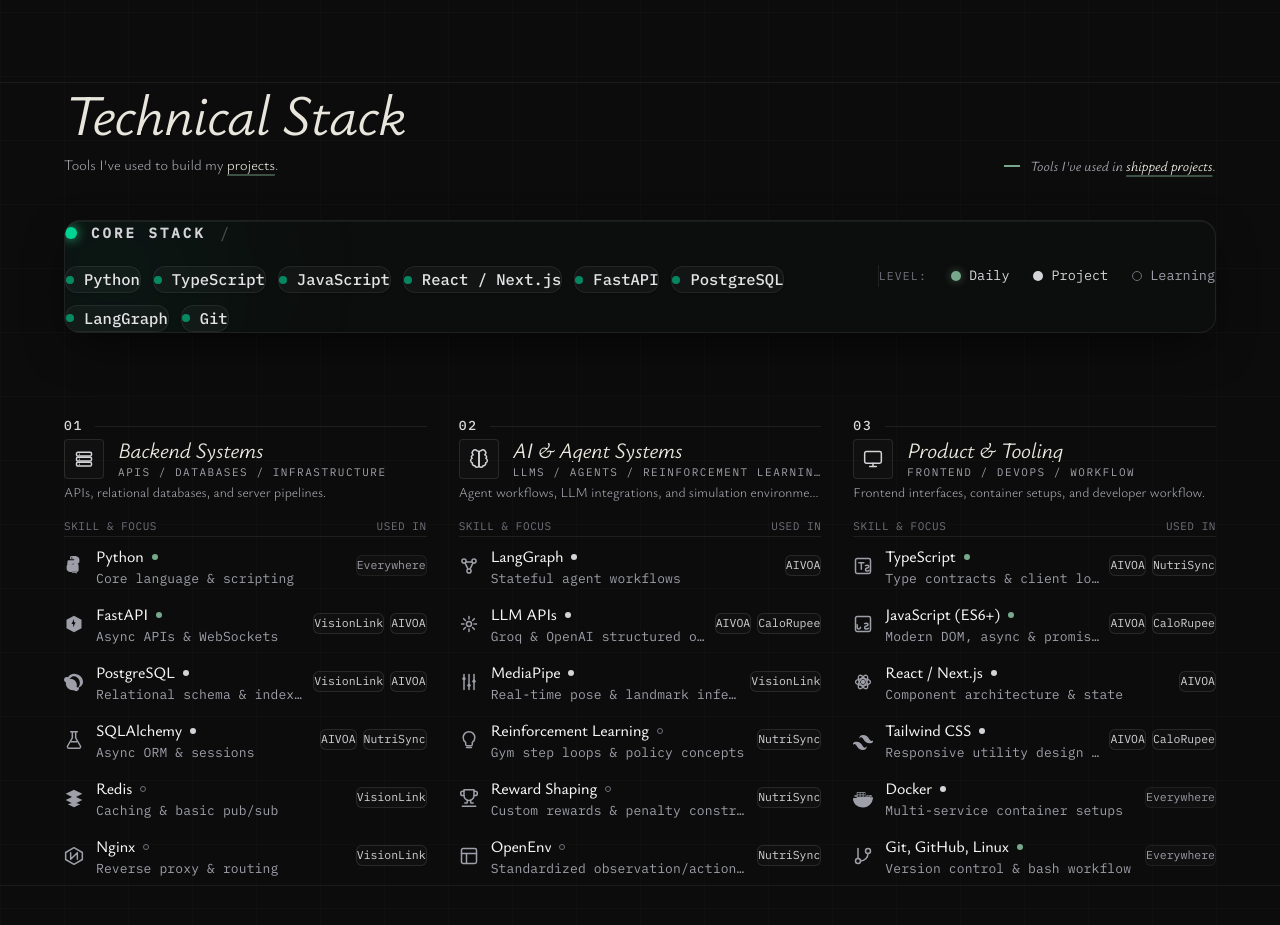
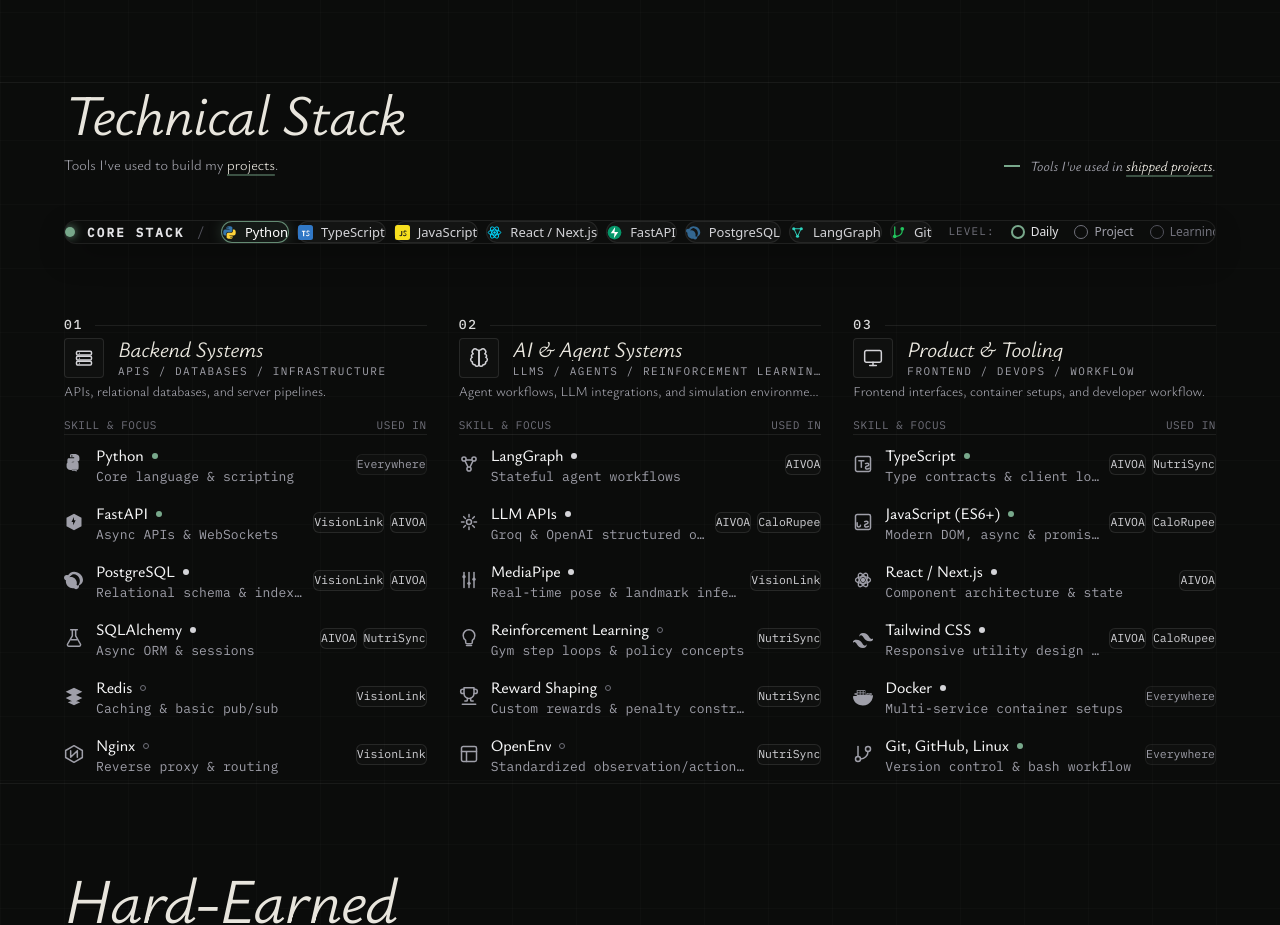
Before and after one commit to sameerpandey17/portfolio-dev-, a Next.js app: page / in a window 1280 px wide. Shown: the part 4660-5585 px from the top of the page. Built offline with nearby package versions, Linux system fonts and the light colour scheme.

Commit message:
feat: redesign Core Stack bar to match reference capsule shape and size with brand icon pills

```diff
--- a/src/components/Stack.tsx
+++ b/src/components/Stack.tsx
@@ -1,6 +1,6 @@
 "use client";
 
-import React, { useEffect, useRef } from "react";
+import React, { useEffect, useRef, useState } from "react";
 import gsap from "gsap";
 import ScrollTrigger from "gsap/ScrollTrigger";
 import {
@@ -12,6 +12,91 @@
 } from "@/data/content";
 
 gsap.registerPlugin(ScrollTrigger);
+
+/* ─── Core Stack Pills with Authentic Brand Logos ──────────────────────────── */
+const CORE_PILL_LIST = [
+  {
+    name: "Python",
+    icon: (
+      <svg width="15" height="15" viewBox="0 0 24 24" fill="none" className="flex-shrink-0" aria-hidden="true">
+        <path d="M11.91 2C6.88 2 7.2 4.18 7.2 4.18L7.22 6.45H12.1V7.17H5.25C5.25 7.17 2 6.8 2 11.83C2 16.86 4.84 16.63 4.84 16.63H6.53V14.24C6.53 11.45 8.94 11.45 8.94 11.45H13.81C16.32 11.45 16.6 9.17 16.6 9.17V4.37C16.6 4.37 16.92 2 11.91 2ZM9.47 3.48C10.08 3.48 10.57 3.97 10.57 4.58C10.57 5.19 10.08 5.68 9.47 5.68C8.86 5.68 8.37 5.19 8.37 4.58C8.37 3.97 8.86 3.48 9.47 3.48Z" fill="#3776AB"/>
+        <path d="M12.09 22C17.12 22 16.8 19.82 16.8 19.82L16.78 17.55H11.9V16.83H18.75C18.75 16.83 22 17.2 22 12.17C22 7.14 19.16 7.37 19.16 7.37H17.47V9.76C17.47 12.55 15.06 12.55 15.06 12.55H10.19C7.68 12.55 7.4 14.83 7.4 14.83V19.63C7.4 19.63 7.08 22 12.09 22ZM14.53 20.52C13.92 20.52 13.43 20.03 13.43 19.42C13.43 18.81 13.92 18.32 14.53 18.32C15.14 18.32 15.63 18.81 15.63 19.42C15.63 20.03 15.14 20.52 14.53 20.52Z" fill="#FFD43B"/>
+      </svg>
+    ),
+  },
+  {
+    name: "TypeScript",
+    icon: (
+      <svg width="15" height="15" viewBox="0 0 24 24" fill="none" className="flex-shrink-0" aria-hidden="true">
+        <rect width="24" height="24" rx="4" fill="#3178C6"/>
+        <path d="M11.75 9H6.25V10.75H8.1V18H9.9V10.75H11.75V9Z" fill="white"/>
+        <path d="M13.25 15.6C13.8 16.1 14.55 16.45 15.4 16.45C16.5 16.45 17.15 15.9 17.15 15.1C17.15 13.2 13.5 13.7 13.5 11.2C13.5 9.8 14.6 8.8 16.2 8.8C17.1 8.8 17.9 9.1 18.5 9.55L17.9 11C17.4 10.65 16.8 10.4 16.15 10.4C15.2 10.4 14.7 10.9 14.7 11.55C14.7 13.3 18.35 12.75 18.35 15.35C18.35 16.85 17.2 18 15.35 18C14.3 18 13.3 17.55 12.65 16.95L13.25 15.6Z" fill="white"/>
+      </svg>
+    ),
+  },
+  {
+    name: "JavaScript",
+    icon: (
+      <svg width="15" height="15" viewBox="0 0 24 24" fill="none" className="flex-shrink-0" aria-hidden="true">
+        <rect width="24" height="24" rx="4" fill="#F7DF1E"/>
+        <path d="M7 17.2C7.6 17.7 8.35 18 9.2 18C10.7 18 11.65 17.15 11.65 15.3V9.5H9.95V15.25C9.95 16.1 9.5 16.45 8.85 16.45C8.3 16.45 7.75 16.2 7.35 15.8L7 17.2Z" fill="#1A1A1A"/>
+        <path d="M13.25 15.6C13.8 16.1 14.55 16.45 15.4 16.45C16.5 16.45 17.15 15.9 17.15 15.1C17.15 13.2 13.5 13.7 13.5 11.2C13.5 9.8 14.6 8.8 16.2 8.8C17.1 8.8 17.9 9.1 18.5 9.55L17.9 11C17.4 10.65 16.8 10.4 16.15 10.4C15.2 10.4 14.7 10.9 14.7 11.55C14.7 13.3 18.35 12.75 18.35 15.35C18.35 16.85 17.2 18 15.35 18C14.3 18 13.3 17.55 12.65 16.95L13.25 15.6Z" fill="#1A1A1A"/>
+      </svg>
+    ),
+  },
+  {
+    name: "React / Next.js",
+    icon: (
+      <svg width="15" height="15" viewBox="0 0 24 24" fill="none" className="flex-shrink-0" aria-hidden="true">
+        <ellipse cx="12" cy="12" rx="4" ry="10" transform="rotate(30 12 12)" stroke="#00D8FF" strokeWidth="1.5"/>
+        <ellipse cx="12" cy="12" rx="4" ry="10" transform="rotate(90 12 12)" stroke="#00D8FF" strokeWidth="1.5"/>
+        <ellipse cx="12" cy="12" rx="4" ry="10" transform="rotate(150 12 12)" stroke="#00D8FF" strokeWidth="1.5"/>
+        <circle cx="12" cy="12" r="2" fill="#00D8FF"/>
+      </svg>
+    ),
+  },
+  {
+    name: "FastAPI",
+    icon: (
+      <svg width="15" height="15" viewBox="0 0 24 24" fill="none" className="flex-shrink-0" aria-hidden="true">
+        <circle cx="12" cy="12" r="11" fill="#059669"/>
+        <path d="M13 3L6 13H12L11 21L18 11H12L13 3Z" fill="white"/>
+      </svg>
+    ),
+  },
+  {
+    name: "PostgreSQL",
+    icon: (
+      <svg width="15" height="15" viewBox="0 0 24 24" fill="none" className="flex-shrink-0" aria-hidden="true">
+        <path d="M12.012 2c-3.136 0-5.836 1.76-7.14 4.354C4.33 6.136 3.784 6 3.204 6 1.434 6 0 7.434 0 9.204c0 1.464.98 2.697 2.324 3.064-.08.43-.124.877-.124 1.332 0 4.639 3.761 8.4 8.4 8.4.52 0 1.026-.048 1.516-.14.62.705 1.53 1.14 2.532 1.14 1.88 0 3.4-1.52 3.4-3.4 0-.3-.04-.59-.115-.867C20.91 17.3 22.8 14.86 22.8 12c0-5.523-4.836-10-10.788-10zm-1.412 2.8c4.64 0 8.4 3.76 8.4 8.4 0 2.22-.86 4.24-2.28 5.75-.41-.53-.99-.91-1.67-1.07.24-.72.38-1.49.38-2.28 0-3.98-3.22-7.2-7.2-7.2-.66 0-1.3.09-1.9.26C8.5 6.33 10.16 4.8 12.012 4.8z" fill="#336791"/>
+      </svg>
+    ),
+  },
+  {
+    name: "LangGraph",
+    icon: (
+      <svg width="15" height="15" viewBox="0 0 24 24" fill="none" stroke="#2DD4BF" strokeWidth="2" strokeLinecap="round" strokeLinejoin="round" className="flex-shrink-0" aria-hidden="true">
+        <circle cx="6" cy="6" r="2.5" fill="#2DD4BF" stroke="none" />
+        <circle cx="18" cy="6" r="2.5" fill="#2DD4BF" stroke="none" />
+        <circle cx="12" cy="18" r="2.5" fill="#2DD4BF" stroke="none" />
+        <line x1="8.2" y1="6" x2="15.8" y2="6" stroke="#2DD4BF" strokeWidth="1.5" />
+        <line x1="7.2" y1="8" x2="10.8" y2="16" stroke="#2DD4BF" strokeWidth="1.5" />
+        <line x1="16.8" y1="8" x2="13.2" y2="16" stroke="#2DD4BF" strokeWidth="1.5" />
+      </svg>
+    ),
+  },
+  {
+    name: "Git",
+    icon: (
+      <svg width="15" height="15" viewBox="0 0 24 24" fill="none" stroke="#22C55E" strokeWidth="2" strokeLinecap="round" strokeLinejoin="round" className="flex-shrink-0" aria-hidden="true">
+        <line x1="6" y1="3" x2="6" y2="15" />
+        <circle cx="18" cy="6" r="3" fill="#22C55E" stroke="none" />
+        <circle cx="6" cy="18" r="3" fill="#22C55E" stroke="none" />
+        <path d="M18 9a9 9 0 0 1-9 9" />
+      </svg>
+    ),
+  },
+];
 
 /* ─── Project Anchor Mapping ──────────────────────────────────────────────── */
 const PROJECT_ANCHORS: Record<string, string> = {
@@ -245,6 +330,7 @@
 
 /* ─── Main Stack Component ────────────────────────────────────────────────── */
 export default function Stack() {
+  const [activePill, setActivePill] = useState<string>("Python");
   const sectionRef = useRef<HTMLElement>(null);
   const headerRef = useRef<HTMLDivElement>(null);
   const coreStripRef = useRef<HTMLDivElement>(null);
@@ -388,64 +474,63 @@
               </div>
             </div>
 
-            {/* ── CORE STACK HIGHLIGHTED DOCK (Generous container dimensions and spacing) ── */}
+            {/* ── CORE STACK DOCK (Compact horizontal pill bar matching reference shape & size) ── */}
             <div
               ref={coreStripRef}
               style={{
                 marginTop: 0,
-                marginBottom: "clamp(56px, 6.5vw, 92px)",
+                marginBottom: "clamp(48px, 5.5vw, 80px)",
               }}
-              className="px-6 py-7 sm:px-9 sm:py-8 md:px-11 md:py-9 rounded-2xl bg-[#0D0F0E]/90 backdrop-blur-xl border border-white/[0.08] shadow-[0_16px_48px_-12px_rgba(0,0,0,0.7),inset_0_1px_0_0_rgba(255,255,255,0.06)] flex flex-col lg:flex-row lg:items-center justify-between gap-6 lg:gap-8 relative overflow-hidden"
+              className="w-full rounded-2xl md:rounded-full bg-[#0D0F0E]/85 backdrop-blur-xl border border-white/[0.08] px-4 sm:px-6 py-2.5 sm:py-3 shadow-[0_12px_32px_-8px_rgba(0,0,0,0.6)] flex items-center justify-between gap-3 sm:gap-4 overflow-x-auto scrollbar-none relative"
             >
-              {/* Subtle ambient light gradient in background */}
-              <div
-                aria-hidden="true"
-                className="pointer-events-none absolute -top-24 -left-24 w-72 h-72 bg-emerald-500/[0.045] rounded-full blur-3xl"
-              />
-
-              {/* Left: Core stack pill list */}
-              <div className="relative z-10 flex items-center flex-wrap gap-4 sm:gap-5">
-                <div className="flex items-center gap-3.5 flex-shrink-0 select-none">
-                  <span className="relative flex h-3 w-3">
-                    <span className="animate-ping absolute inline-flex h-full w-full rounded-full bg-emerald-400 opacity-60" />
-                    <span className="relative inline-flex rounded-full h-3 w-3 bg-emerald-400 shadow-[0_0_12px_rgba(52,211,153,0.95)]" />
-                  </span>
-                  <span className="font-mono text-[13px] sm:text-[14px] font-semibold tracking-[0.22em] uppercase text-zinc-300">
-                    CORE STACK
-                  </span>
-                  <span className="text-zinc-600 font-mono text-[16px] hidden sm:inline select-none">/</span>
-                </div>
-
-                <div className="flex items-center flex-wrap gap-2.5 sm:gap-3">
-                  {CORE_STACK_ITEMS.map((item) => (
-                    <span
-                      key={item}
-                      className="group inline-flex items-center gap-2.5 px-4 py-2.5 sm:px-4.5 sm:py-3 rounded-xl bg-white/[0.03] hover:bg-white/[0.07] border border-white/[0.07] hover:border-emerald-500/40 text-[14px] sm:text-[15px] md:text-[15.5px] font-mono font-medium text-zinc-200 hover:text-white transition-all duration-200 shadow-sm cursor-default"
-                    >
-                      <span className="w-2 h-2 rounded-full bg-emerald-400/60 group-hover:bg-emerald-400 group-hover:shadow-[0_0_8px_rgba(52,211,153,0.9)] transition-all duration-200" />
-                      <span>{item}</span>
-                    </span>
-                  ))}
-                </div>
+              {/* Left: Glowing dot + CORE STACK / */}
+              <div className="flex items-center gap-2.5 sm:gap-3 flex-shrink-0 select-none">
+                <span className="w-2.5 h-2.5 rounded-full bg-[var(--accent,#78A88B)] shadow-[0_0_10px_rgba(120,168,139,0.95)]" />
+                <span className="font-mono text-[11.5px] sm:text-[12.5px] font-semibold tracking-[0.18em] uppercase text-zinc-200">
+                  CORE STACK
+                </span>
+                <span className="text-zinc-600 font-mono text-[13px] sm:text-[14px]">/</span>
               </div>
 
-              {/* Right: Proficiency Legend (Contained inside the band with crisp hairline divider) */}
+              {/* Center: Tech Pills */}
+              <div className="flex items-center gap-1.5 sm:gap-2 flex-shrink-0">
+                {CORE_PILL_LIST.map((pill) => {
+                  const isActive = activePill === pill.name;
+                  return (
+                    <button
+                      key={pill.name}
+                      type="button"
+                      onClick={() => setActivePill(pill.name)}
+                      className={`group inline-flex items-center gap-2 px-3 py-1.5 rounded-full text-[12.5px] sm:text-[13px] font-sans font-medium transition-all duration-200 select-none cursor-pointer ${
+                        isActive
+                          ? "bg-[rgba(120,168,139,0.08)] border border-[var(--accent,#78A88B)]/80 text-white shadow-[0_0_14px_rgba(120,168,139,0.25)]"
+                          : "bg-white/[0.03] hover:bg-white/[0.06] border border-white/[0.08] hover:border-white/20 text-zinc-300 hover:text-white"
+                      }`}
+                    >
+                      {pill.icon}
+                      <span>{pill.name}</span>
+                    </button>
+                  );
+                })}
+              </div>
+
+              {/* Right: LEVEL Legend with circular outline indicators */}
               <div
-                className="relative z-10 flex items-center gap-5 sm:gap-6 text-[12.5px] sm:text-[13.5px] font-mono text-zinc-400 border-t lg:border-t-0 lg:border-l border-white/[0.08] pt-4.5 lg:pt-0 lg:pl-8 xl:pl-10 flex-shrink-0"
+                className="flex items-center gap-3 sm:gap-4 text-[12px] font-mono text-zinc-400 flex-shrink-0 select-none pl-1"
                 aria-label="Skill proficiency legend"
               >
-                <span className="text-zinc-500 font-mono tracking-widest text-[11.5px]">LEVEL:</span>
-                <div className="flex items-center gap-2" title="Daily: What I reach for by default">
-                  <span className="w-2.5 h-2.5 rounded-full bg-[var(--accent,#78A88B)] shadow-[0_0_8px_rgba(120,168,139,0.5)]" />
-                  <span className="text-zinc-300">Daily</span>
+                <span className="text-zinc-500 font-mono tracking-widest text-[11px]">LEVEL:</span>
+                <div className="flex items-center gap-1.5" title="Daily: What I reach for by default">
+                  <span className="w-3.5 h-3.5 rounded-full border-2 border-[var(--accent,#78A88B)] bg-transparent flex items-center justify-center flex-shrink-0" />
+                  <span className="text-zinc-200 font-sans text-[12px]">Daily</span>
                 </div>
-                <div className="flex items-center gap-2" title="Project: Used in a shipped project">
-                  <span className="w-2.5 h-2.5 rounded-full bg-zinc-300" />
-                  <span className="text-zinc-300">Project</span>
+                <div className="flex items-center gap-1.5" title="Project: Used in a shipped project">
+                  <span className="w-3.5 h-3.5 rounded-full border border-zinc-500 bg-transparent flex items-center justify-center flex-shrink-0" />
+                  <span className="text-zinc-400 font-sans text-[12px]">Project</span>
                 </div>
-                <div className="flex items-center gap-2" title="Learning: Actively building depth">
-                  <span className="w-2.5 h-2.5 rounded-full border border-zinc-500 bg-transparent" />
-                  <span className="text-zinc-400">Learning</span>
+                <div className="flex items-center gap-1.5" title="Learning: Actively building depth">
+                  <span className="w-3.5 h-3.5 rounded-full border border-zinc-600 bg-transparent flex items-center justify-center flex-shrink-0" />
+                  <span className="text-zinc-500 font-sans text-[12px]">Learning</span>
                 </div>
               </div>
             </div>
```
